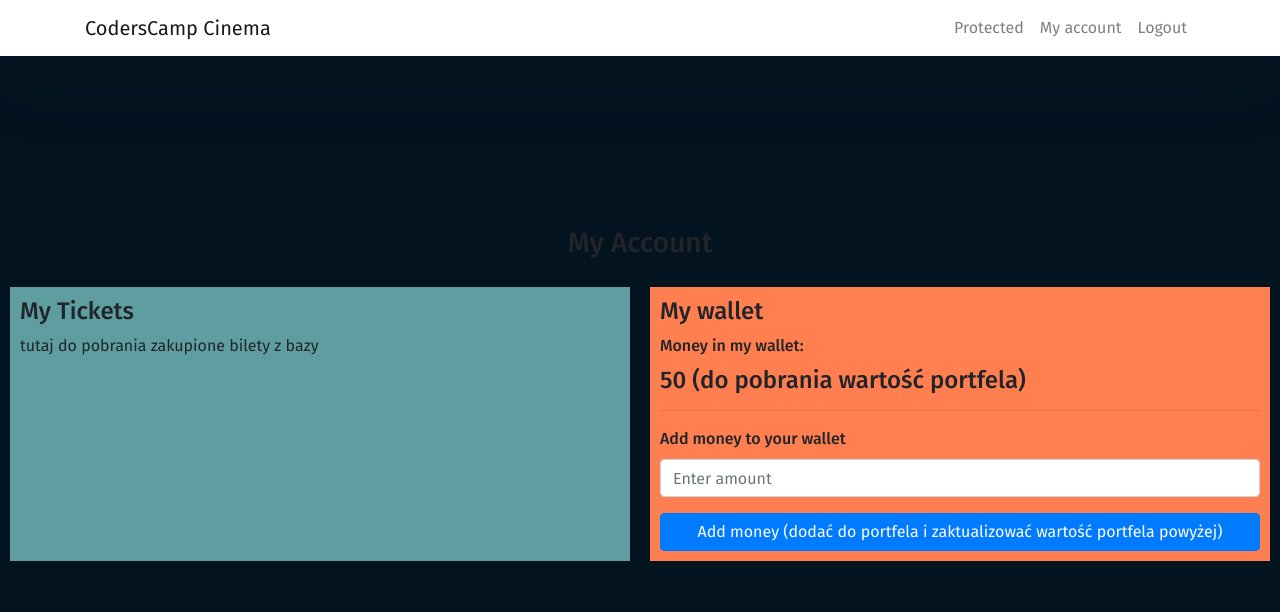
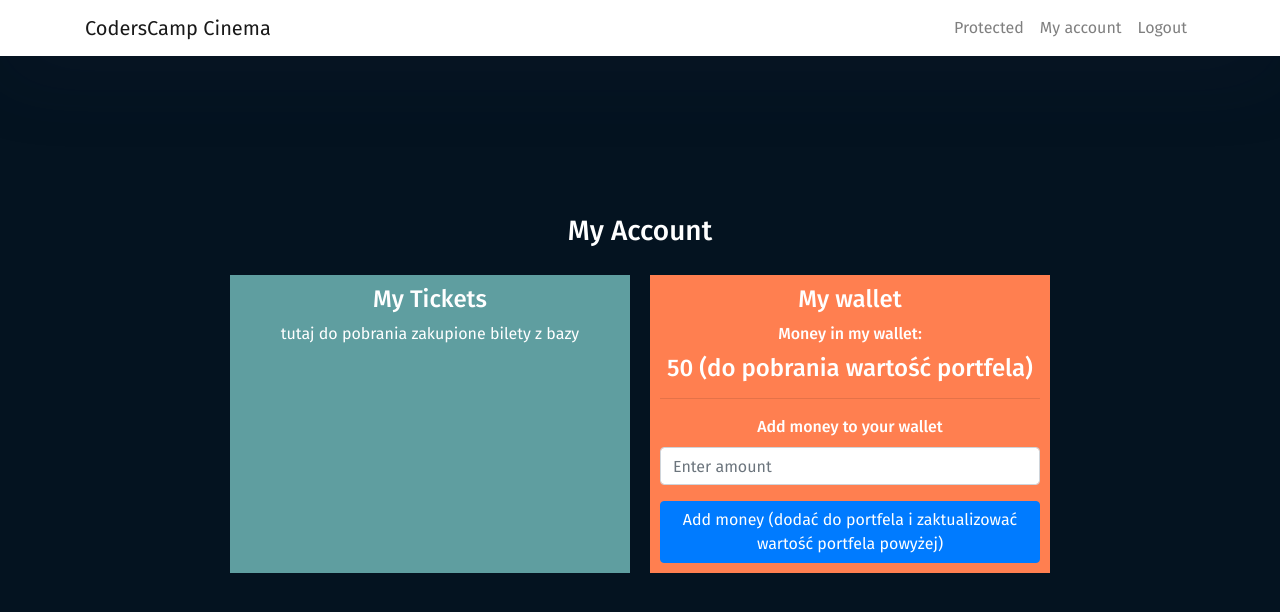
Before and after one commit to purpurovvy/CC.2019.CinemaApp, a React (Create React App) app in the folder client/: page /my-account in a window 1280 px wide. Shown: the top 612 px of the page. Built offline with nearby package versions, Linux system fonts and the light colour scheme; sample sign-in values are in the browser's storage.

Commit message:
div class adjustments

```diff
--- a/client/src/components/Protected.js
+++ b/client/src/components/Protected.js
@@ -1,7 +1,7 @@
 import React from 'react';
 
 const Protected = (props) => {
-    return <div>Hello {props.token}</div>
+    return <div className="mainContent">Hello {props.token}</div>
 }
 
 
--- a/client/src/components/myaccount.js
+++ b/client/src/components/myaccount.js
@@ -40,7 +40,7 @@
     render() {
         return (
 
-            <div>
+            <div className="mainContent">
 
             <h3>My Account</h3>
 
```
